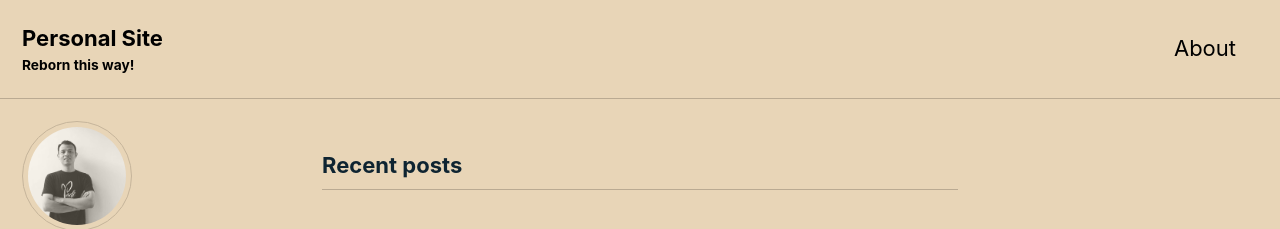
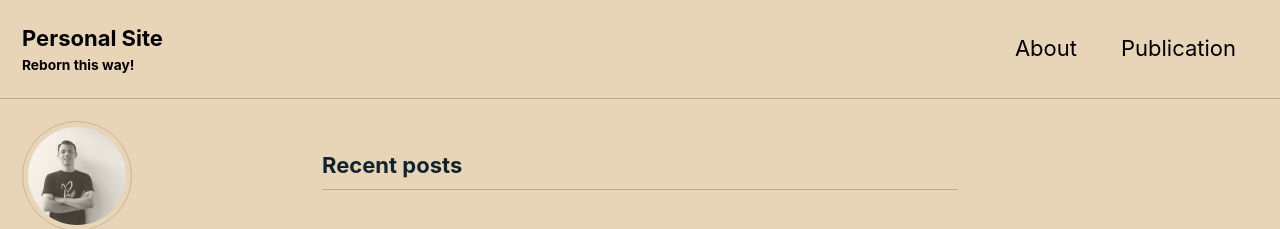
Before and after one commit to sigit-purnomo/sigit-purnomo.github.io, a Jekyll site: the page built from index.html, in a window 1280 px wide and 900 px high. Shown: the top 229 px of the window. Built offline with Jekyll 4.4.1, drawn with Linux system fonts in a browser that asks for light colours; cached includes are drawn as plain includes; nearby versions of some CDN libraries; the list of posts is cut into pages by our own code; a style sheet for code colours, icons or effects is not loaded.

Commit message:
Update navigation.yml

```diff
--- a/_data/navigation.yml
+++ b/_data/navigation.yml
@@ -1,7 +1,9 @@
 # main links
 main:
   - title: "About"
-    url: https://sigit-purnomo.github.io/#/
+    url: https://sigit-purnomo.github.io/about/
+  - title: "Publication"
+    url: https://sigit-purnomo.github.io/publication/
   # - title: "Sample Posts"
   #   url: /year-archive/
   # - title: "Sample Collections"
```
